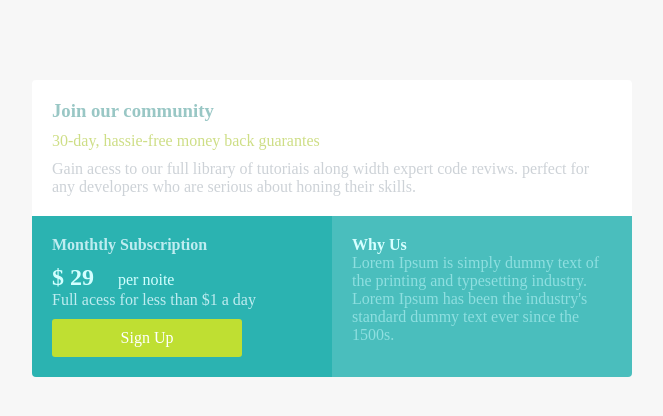
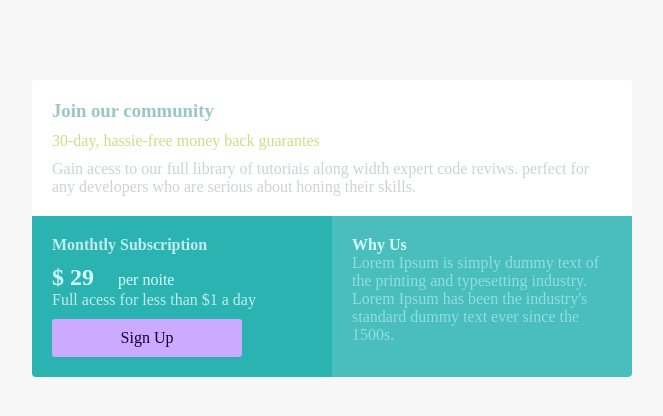
Before and after one commit to mateusborges20/componente_grade, a plain HTML site: page index.html in a window 1280 px wide. Shown: the whole page, without its empty margins (308-971 px from the left). Drawn offline with Linux system fonts and the light colour scheme.

Commit message:
ateração cor do botão

```diff
--- a/css/style.css
+++ b/css/style.css
@@ -72,12 +72,12 @@ h3, h4, p, a {
 .card-preco a {
   display: block;
   text-decoration: none;
-  background: #bfdf32;
+  background: #caf;
   width: 150px;
   border-radius: 3px;
   padding: 10px 20px;
   text-align: center;
-  color: #fff;
+  color: #103;
 }
 
 .card-preco {
```
